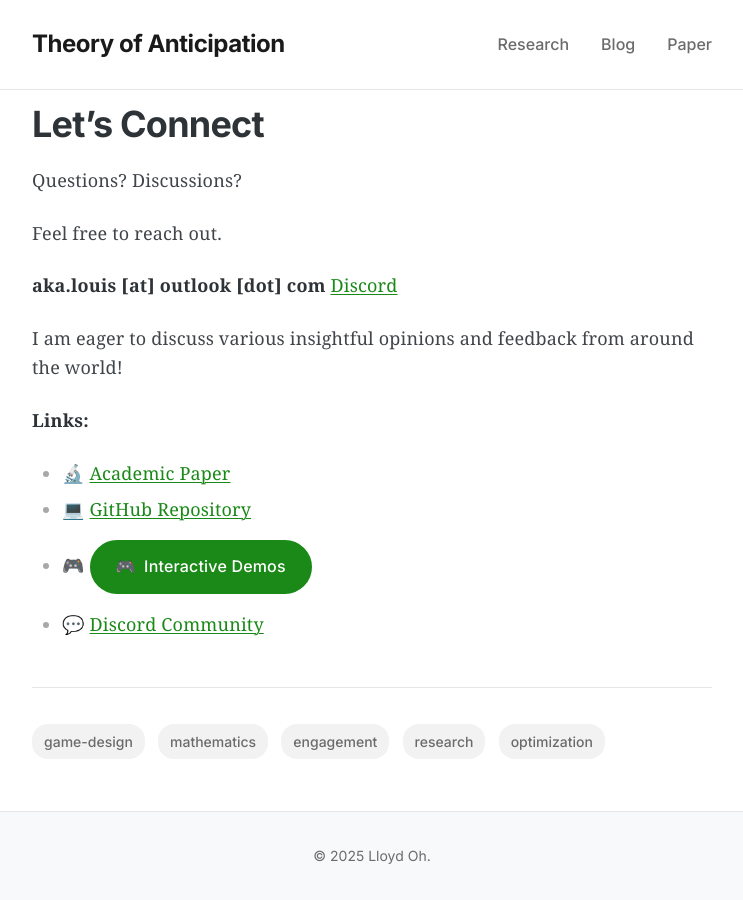
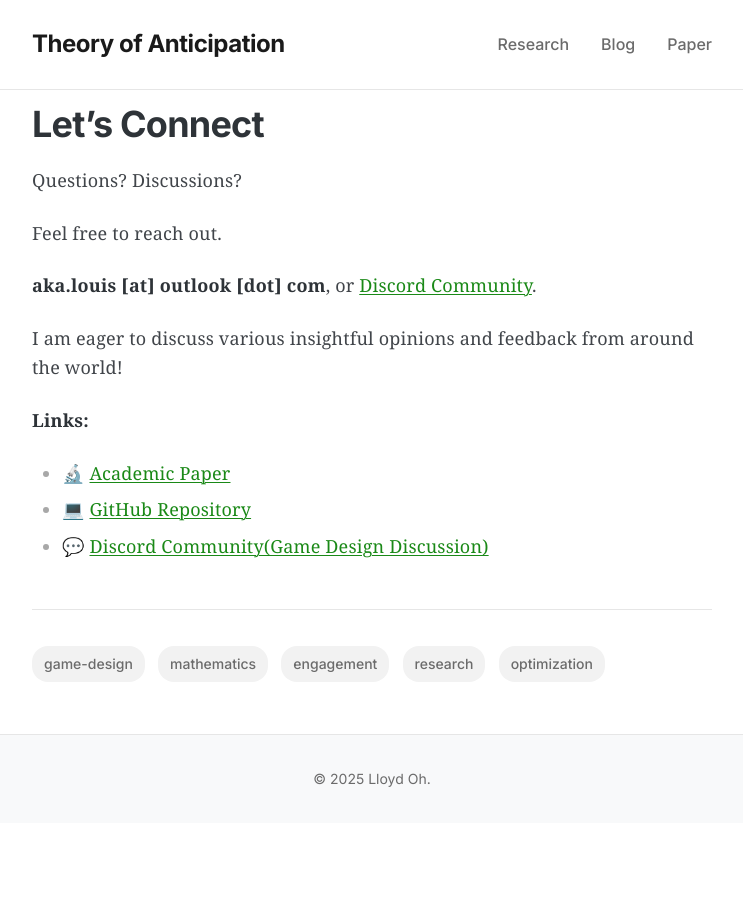
Before and after one commit to akalouis/akalouis.github.io, a Jekyll site: the page built from _posts/2025-06-28-can-you-mathematically-measure-fun-you-could-not-until-now.md, in a window 1280 px wide and 900 px high, scrolled down 17255 px. Shown: the whole window, without its empty margins (268-1011 px from the left). Built offline with Jekyll 4.4.1, drawn with Linux system fonts in a browser that asks for light colours; some web fonts are replaced; after the commit the page ends 18078 px from its top, so only the background shows below that.

Commit message:
Update 2025-06-28-can-you-mathematically-measure-fun-you-could-not-until-now.md

```diff
--- a/_posts/2025-06-28-can-you-mathematically-measure-fun-you-could-not-until-now.md
+++ b/_posts/2025-06-28-can-you-mathematically-measure-fun-you-could-not-until-now.md
@@ -439,13 +439,11 @@ Questions? Discussions?
 
 Feel free to reach out.
 
-**aka.louis [at] outlook [dot] com**
-[Discord](https://discord.gg/t5wPx8DdUK)
+**aka.louis [at] outlook [dot] com**, or [Discord Community](https://discord.gg/t5wPx8DdUK).
 
 I am eager to discuss various insightful opinions and feedback from around the world!
 
 **Links:**
 - 🔬 [Academic Paper](https://doi.org/10.5281/zenodo.15826917)
 - 💻 [GitHub Repository](https://github.com/akalouis/anticipation-theory)
-- 🎮 [Interactive Demos](https://akalouis.github.io/anticipation-theory/)
-- 💬 [Discord Community](https://discord.gg/t5wPx8DdUK)
+- 💬 [Discord Community(Game Design Discussion)](https://discord.gg/t5wPx8DdUK)
```
